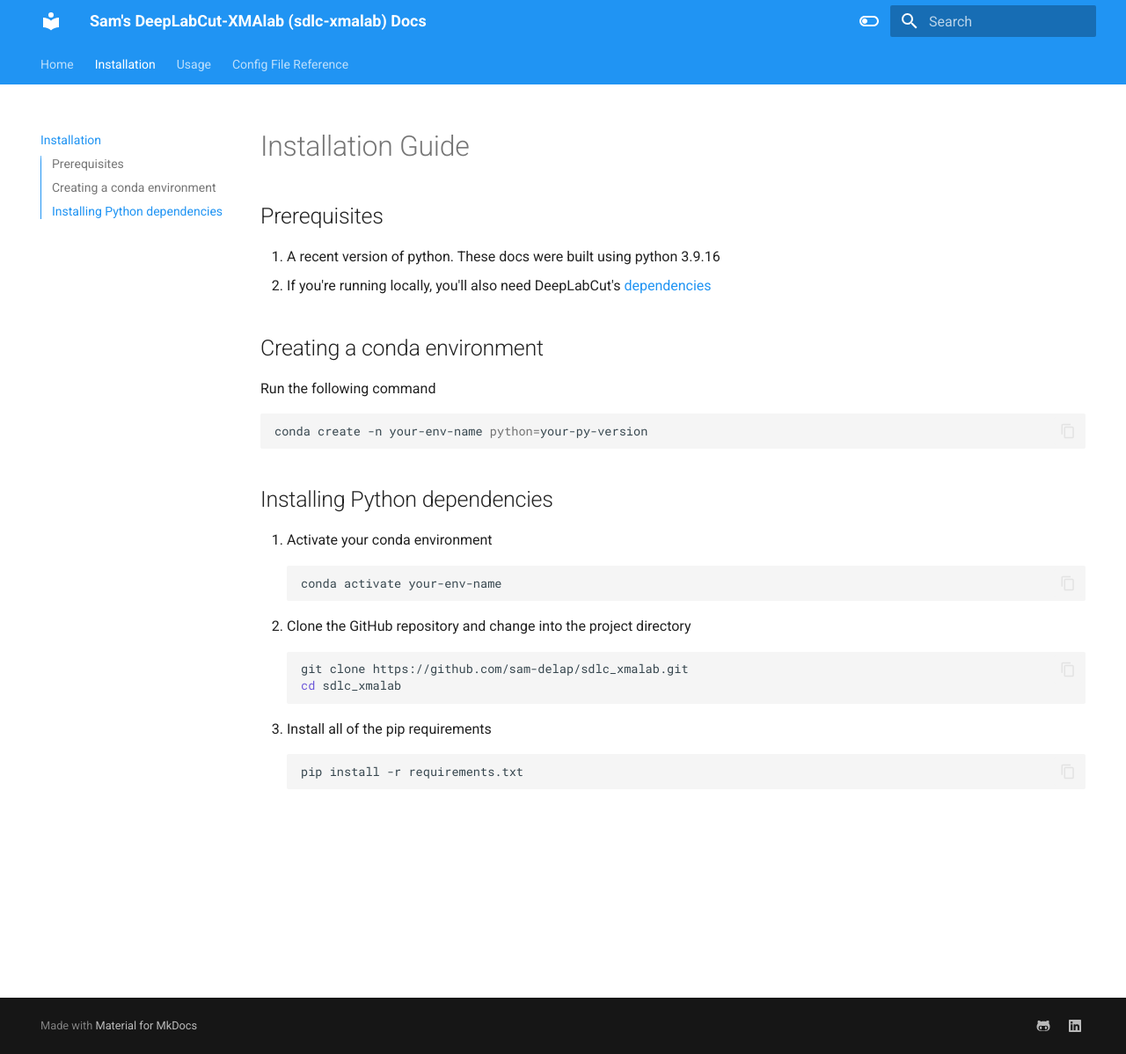
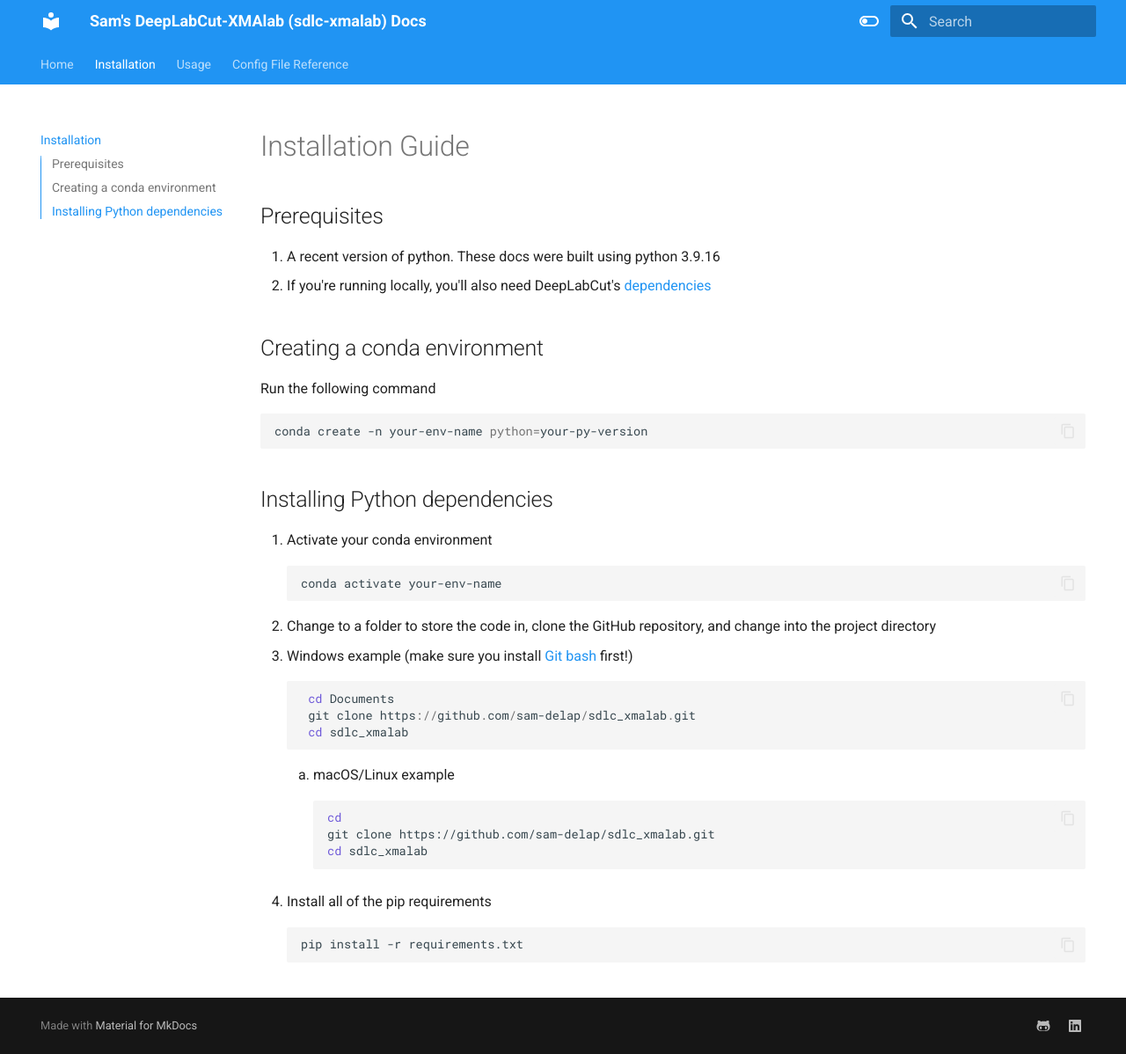
Before and after one commit to sam-delap/deepxromm, an MkDocs documentation site: the page built from docs/install.md, in a window 1280 px wide and 1198 px high. Shown: the whole window at 88% size. Built offline with MkDocs 1.6.1 and Material for MkDocs 9.7.7, drawn with Linux system fonts in a browser that asks for light colours.

Commit message:
docs: Adding use cases for Windows/Linux, adding detailed error message for per_cam users (#33)
* Adding docs

* Providing example usage in Windows and Linux

* Adding error for when people try and manually change the config file after project creation

* Testing change in powershell format

````diff
--- a/docs/install.md
+++ b/docs/install.md
@@ -14,11 +14,19 @@
     ```bash
     conda activate your-env-name
     ```
-1. Clone the GitHub repository and change into the project directory
-    ```bash
-    git clone https://github.com/sam-delap/sdlc_xmalab.git
-    cd sdlc_xmalab
-    ```
+1. Change to a folder to store the code in, clone the GitHub repository, and change into the project directory
+   1. Windows example (make sure you install [Git bash](https://git-scm.com/download/win) first!)
+       ```powershell
+        cd Documents
+        git clone https://github.com/sam-delap/sdlc_xmalab.git
+        cd sdlc_xmalab
+       ```
+    1. macOS/Linux example
+        ```bash
+        cd
+        git clone https://github.com/sam-delap/sdlc_xmalab.git
+        cd sdlc_xmalab
+        ```
 1. Install all of the pip requirements
     ```bash
     pip install -r requirements.txt
--- a/sdlc_xmalab.py
+++ b/sdlc_xmalab.py
@@ -184,6 +184,10 @@
     # Check DLC bodyparts (marker names) for config 2 if needed
     if project['tracking_mode'] == 'per_cam':
         dlc_config_loader = YAML()
+        if 'path_config_file_2' not in project.keys():
+            print('Couldn\'t find a reference to a second config file')
+            print('Make sure you run create_new_project with mode=\'per_cam\'')
+            raise KeyError('path_config_file_2')
         with open(project['path_config_file_2'], 'r') as dlc_config:
             dlc_yaml = dlc_config_loader.load(dlc_config)
         # Better conditional logic could definitely be had to reduce function calls here
````
Also changed, not shown: docs/usage.md (+8 -3 lines).
